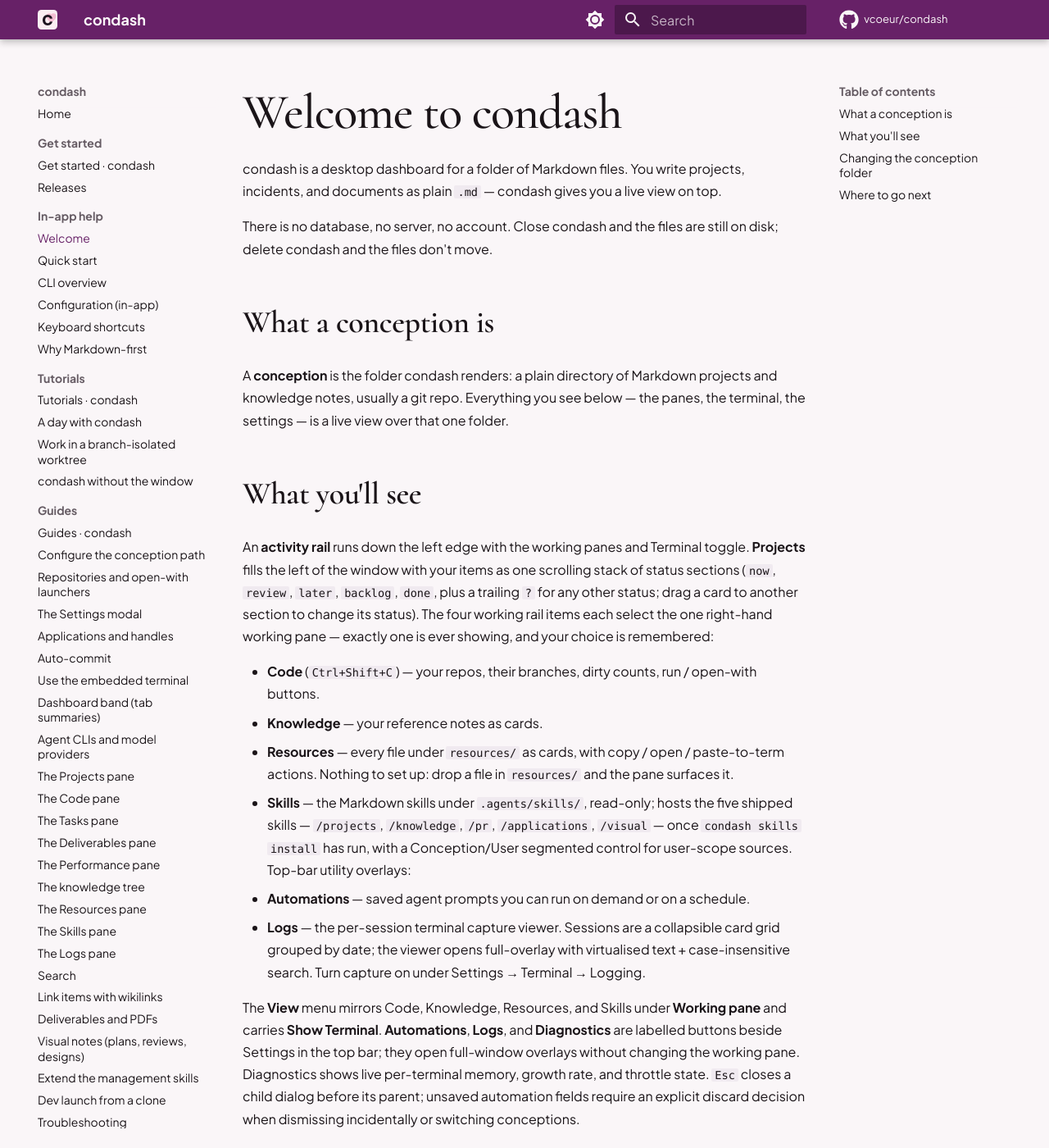
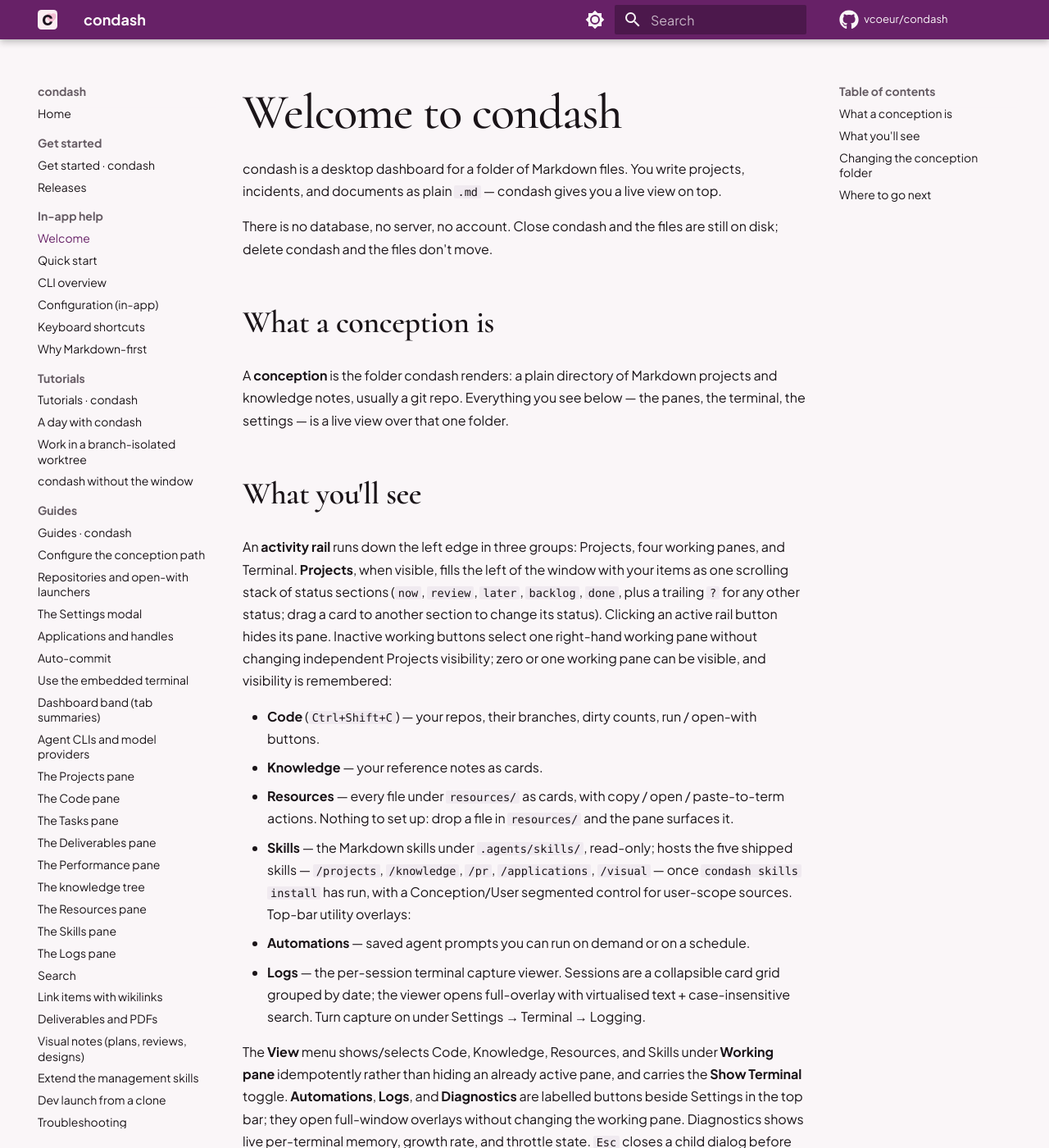
Before and after one commit to vcoeur/condash, an MkDocs documentation site: the page built from docs/help/welcome.md, in a window 1280 px wide and 1400 px high. Shown: the whole window at 82% size. Built offline with MkDocs 1.6.1 and Material for MkDocs 9.7.7, drawn with Linux system fonts in a browser that asks for light colours; comment, search, counter and statistics services are not loaded.

Commit message:
Align remaining help with independent pane visibility

```diff
--- a/docs/help/welcome.md
+++ b/docs/help/welcome.md
@@ -16,13 +16,14 @@
 
 ## What you'll see
 
-An **activity rail** runs down the left edge with the working panes and
-Terminal toggle. **Projects** fills the left of the window with your items
+An **activity rail** runs down the left edge in three groups: Projects,
+four working panes, and Terminal. **Projects**, when visible, fills the left of the window with your items
 as one scrolling stack of status sections (`now`, `review`, `later`,
 `backlog`, `done`, plus a trailing `?` for any other status; drag a
-card to another section to change its status). The four working rail items
-each select the one right-hand working pane — exactly one is ever
-showing, and your choice is remembered:
+card to another section to change its status). Clicking an active rail button
+hides its pane. Inactive working buttons select one right-hand working pane
+without changing independent Projects visibility; zero or one working pane
+can be visible, and visibility is remembered:
 
 - **Code** (`Ctrl+Shift+C`) — your repos, their branches, dirty
   counts, run / open-with buttons.
@@ -44,8 +45,9 @@
   with virtualised text + case-insensitive search. Turn capture on
   under Settings → Terminal → Logging.
 
-The **View** menu mirrors Code, Knowledge, Resources, and Skills under **Working pane**
-and carries **Show Terminal**. **Automations**, **Logs**, and **Diagnostics** are labelled
+The **View** menu shows/selects Code, Knowledge, Resources, and Skills under **Working pane**
+idempotently rather than hiding an already active pane, and carries the **Show Terminal** toggle.
+**Automations**, **Logs**, and **Diagnostics** are labelled
 buttons beside Settings in the top bar; they open full-window overlays without changing
 the working pane. Diagnostics shows live per-terminal memory, growth rate, and throttle
 state. `Esc` closes a child dialog before its parent; unsaved automation fields require
```
Also changed, not shown: docs/reference/ipc-api.md (+1 -1 lines), docs/reference/shortcuts.md (+2 -2 lines), 4 other files.
